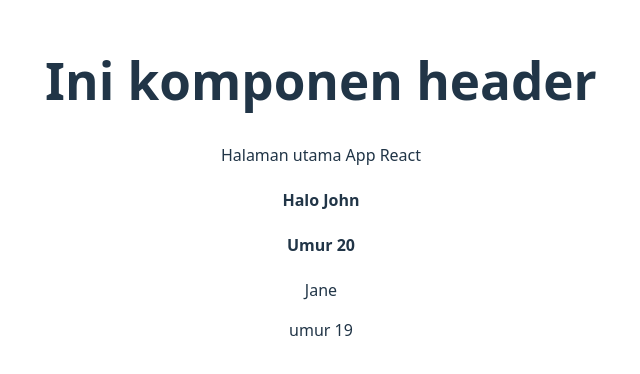
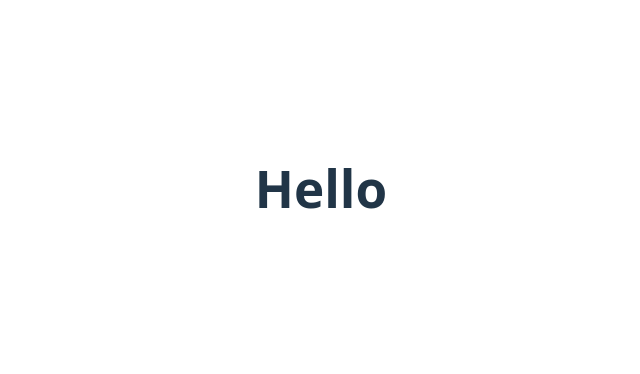
Before and after one commit to erxanz/react-dasar, a React app: page / in a window 1280 px wide. Shown: the part 212-586 px from the top of the page, without its empty margins (319-959 px from the left). Built offline with nearby package versions, Linux system fonts and the light colour scheme; the HTML template or start-up script is replaced by a standard one.

Commit message:
maste tes

```diff
--- a/src/App.jsx
+++ b/src/App.jsx
@@ -1,40 +1,11 @@
-// import { useState } from "react";
-
 import "./App.css";
-import Header from "./components/Header";
-
-// Menggunakan props untuk mengirim data dari parent component ke child component
-// Props bersifat read-only, artinya data yang dikirim dari parent component tidak bisa diubah oleh child component. Jika ingin mengubah data, maka harus dilakukan di parent component dan dikirim kembali ke child component melalui props.
-function Welcome(props) {
-  return (
-  <>
-    <h4>Halo {props.name}</h4>
-    <h4>Umur {props.age}</h4>
-  </>
-  )
-}
-
-// Menggunakan destructuring props untuk mengakses data yang dikirim dari parent component
-function UserCard({ name, age}) {
-  return (
-    <>
-    <p>{name}</p>
-    <p>umur {age}</p>
-    </>
-  )
-}
 
 function App() {
   return (
     <>
-    <div>
-      <Header />
-      <p>Halaman utama App React</p>
-      <Welcome name="John" age={20} />
-      <UserCard name="Jane" age={19} />
-    </div>
+    <h1>Hello</h1>
     </>
-  )
+  );
 }
 
 export default App;
```
